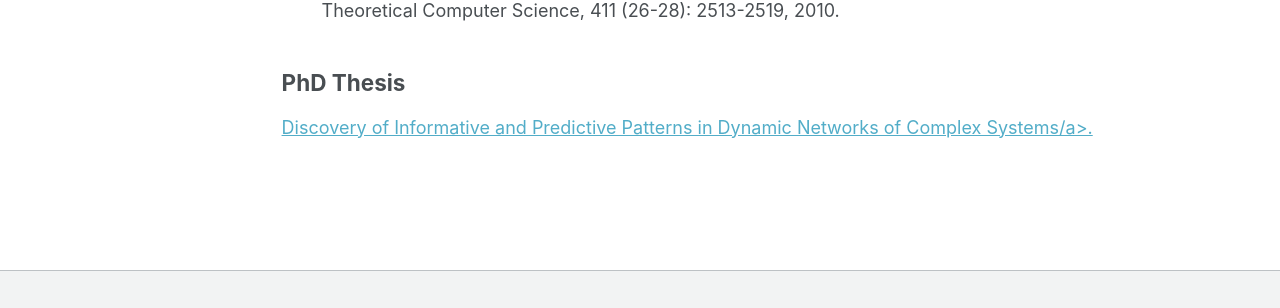
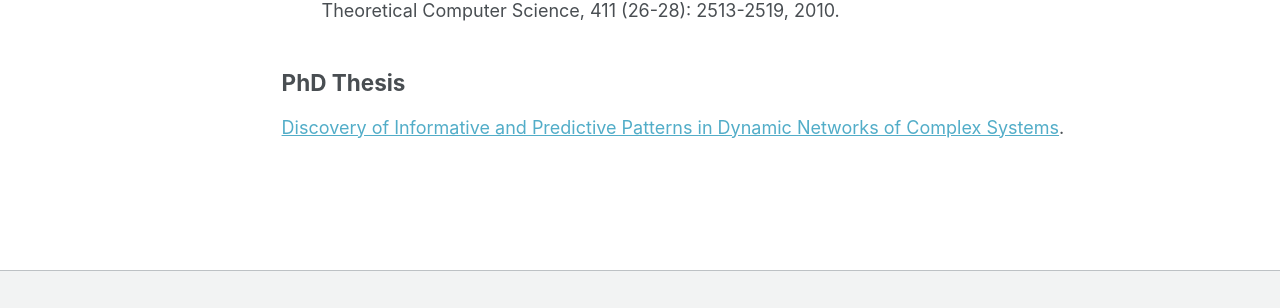
Before and after one commit to zhengzhangchen/zhengzhangchen.github.io, a Jekyll site: the page built from _pages/publications.md, in a window 1280 px wide and 900 px high, scrolled down 8548 px. Shown: the part 538-846 px from the top of the window. Built offline with Jekyll 4.4.1, drawn with Linux system fonts in a browser that asks for light colours; some web fonts are replaced.

```diff
--- a/_pages/publications.md
+++ b/_pages/publications.md
@@ -141,4 +141,4 @@ author_profile: true
 67. <strong>[TCS]</strong> <a href="https://zhengzhangchen.github.io/paper/Inapproximability_results_for_equations_over_infinite_groups.pdf">Inapproximability Results for Equations over Infinite Groups</a>. <br> Wenbin Chen, Dengpan Yin, and <b>Zhengzhang Chen</b>. <br> Theoretical Computer Science, 411 (26-28): 2513-2519, 2010.
 
 <h2>PhD Thesis</h2>
-<a href="https://zhengzhangchen.github.io/paper/phd_thesis_zhengzhang.pdf">Discovery of Informative and Predictive Patterns in Dynamic Networks of Complex Systems/a>.
+<a href="https://zhengzhangchen.github.io/paper/phd_thesis_zhengzhang.pdf">Discovery of Informative and Predictive Patterns in Dynamic Networks of Complex Systems</a>.
```
